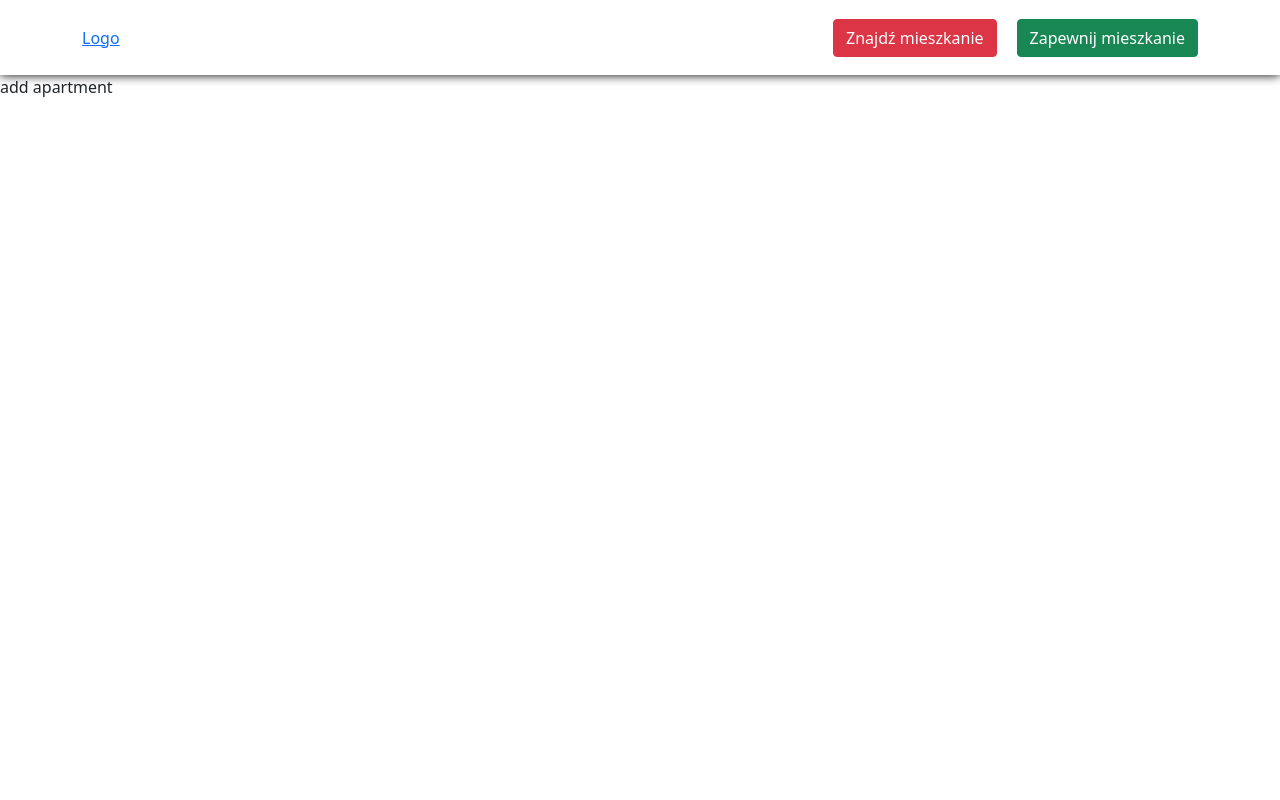
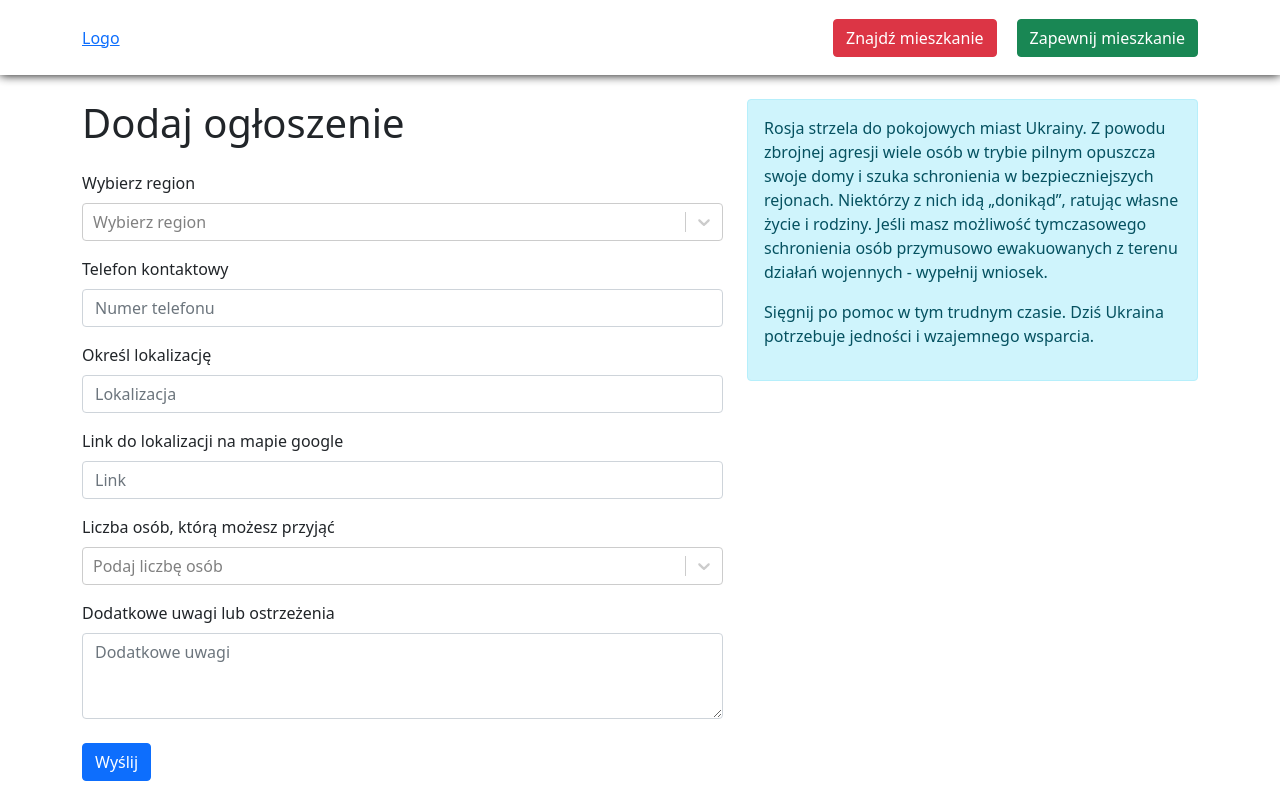
Before and after one commit to NowyDom/nowy-dom-frontend, a React (Create React App) app: page /add in a window 1280 px wide. Built offline with nearby package versions, Linux system fonts and the light colour scheme.

Commit message:
feat(add an announcement): add screen to adding offers

```diff
--- a/src/AddApartmentScreen.js
+++ b/src/AddApartmentScreen.js
@@ -1,5 +1,90 @@
+import Select from 'react-select';
+import React from 'react';
+import Form from 'react-bootstrap/Form';
+import Button from 'react-bootstrap/Button';
+import { MAX_NUMBER_OF_PEOPLE_LIST } from './consts';
+
+const CITIES_MOCK = [
+  { value: 'warszawa', label: 'warszawa' },
+  { value: 'poznan', label: 'poznan' },
+  { value: 'gdansk', label: 'gdansk' }
+];
+
+const createSelectValuesWithNumbers = number => {
+  return [...Array(number).keys()].map(item => {
+    return { value: `${item}`, label: `${item}` };
+  });
+};
+
 const AddApartmentScreen = () => {
-  return <div>add apartment</div>
+  return (
+    <div className="add-apartment-wrapper pt-4">
+      <div className="container">
+        <div className="row">
+          <div className="col-12 col-md-7">
+            <Form className="form-wrapper">
+              <h1>Dodaj ogłoszenie</h1>
+              <Form.Group className="form-input pt-3">
+                <Form.Label>Wybierz region</Form.Label>
+                <Select
+                  options={CITIES_MOCK}
+                  isSearchable
+                  isClearable
+                  placeholder="Wybierz region"
+                />
+              </Form.Group>
+              <Form.Group className="form-input pt-3">
+                <Form.Label>Telefon kontaktowy</Form.Label>
+                <Form.Control type="text" placeholder="Numer telefonu" />
+              </Form.Group>
+              <Form.Group className="form-input pt-3">
+                <Form.Label>Określ lokalizację</Form.Label>
+                <Form.Control type="text" placeholder="Lokalizacja" />
+              </Form.Group>
+              <Form.Group className="form-input pt-3">
+                <Form.Label>Link do lokalizacji na mapie google</Form.Label>
+                <Form.Control type="text" placeholder="Link" />
+              </Form.Group>
+              <Form.Group className="form-input pt-3">
+                <Form.Label>Liczba osób, którą możesz przyjąć</Form.Label>
+                <Select
+                  options={createSelectValuesWithNumbers(MAX_NUMBER_OF_PEOPLE_LIST)}
+                  isSearchable
+                  isClearable
+                  placeholder="Podaj liczbę osób"
+                />
+              </Form.Group>
+              <Form.Group className="form-input pt-3">
+                <Form.Label>Dodatkowe uwagi lub ostrzeżenia</Form.Label>
+                <Form.Control as="textarea" rows={3} placeholder="Dodatkowe uwagi" />
+              </Form.Group>
+              <Button
+                className="btn btn-primary btn-large centerButton mt-4"
+                type="submit"
+              >
+                Wyślij
+              </Button>
+            </Form>
+          </div>
+          <div className="col-12 col-md-5">
+            <div className="alert alert-info">
+              <p>
+                Rosja strzela do pokojowych miast Ukrainy. Z powodu zbrojnej agresji wiele
+                osób w trybie pilnym opuszcza swoje domy i szuka schronienia w
+                bezpieczniejszych rejonach. Niektórzy z nich idą „donikąd”, ratując własne
+                życie i rodziny. Jeśli masz możliwość tymczasowego schronienia osób
+                przymusowo ewakuowanych z terenu działań wojennych - wypełnij wniosek.
+              </p>
+              <p>
+                Sięgnij po pomoc w tym trudnym czasie. Dziś Ukraina potrzebuje jedności i
+                wzajemnego wsparcia.
+              </p>
+            </div>
+          </div>
+        </div>
+      </div>
+    </div>
+  );
 };
 
 export default AddApartmentScreen;
--- /dev/null
+++ b/src/consts.js
@@ -0,0 +1 @@
+export const MAX_NUMBER_OF_PEOPLE_LIST = 20;
```
